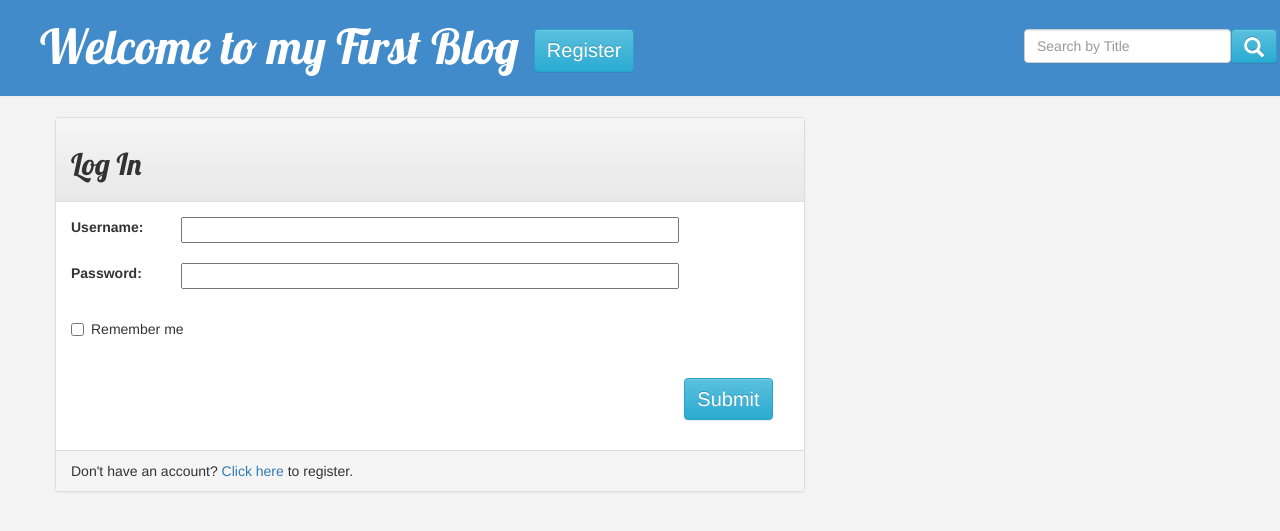
After one commit to hemantmiddha14/django-blog, a Django app: page /login_user/ in a window 1280 px wide. The commit adds this page. Shown: the top 531 px of the page. Run offline with Django 3.2, Linux system fonts and the light colour scheme; some libraries are stand-ins or nearby versions.

Commit message:
login and registration page

```diff
--- /dev/null
+++ b/account/templates/account/login.html
@@ -0,0 +1,46 @@
+{% extends 'blog/base.html' %}
+
+{% block content %}
+
+    <div class="panel panel-default">
+        <div class="panel-heading"><h2>Log In</h2></div>
+            {% if error_message %}
+                <p><strong>{{ error_message }}</strong></p>
+            {% endif %}
+        <div class="panel-body">
+            <form action="{% url 'account:login_user' %}" method="post">
+                {% csrf_token %}
+                <div class="row">
+                    <div class="col-md-2">
+                    <b>Username: </b>
+                    </div>
+                    <input type="text" class="col-md-8">
+
+                </div>
+                <br>
+                <div class="row">
+                    <div class="col-md-2">
+                    <b>Password: </b>
+                    </div>
+                    <input type="password" class="col-md-8">
+                </div>
+                <br>
+                <div class="row">
+                    <div class="col-md-10">
+                        <div class="checkbox">
+                        <label><input type="checkbox" name="remember"> Remember me</label>
+                        </div>
+                    </div>
+                </div>
+                <div class="form-group">
+                  <div class="col-md-offset-2 col-md-10">
+                    <button type="submit" class="btn btn-info">Submit</button>
+                  </div>
+                </div>
+            </form>
+        </div>
+        <div class="panel-footer">
+            Don't have an account? <a href="{% url 'account:register' %}">Click here</a> to register.
+        </div>
+    </div>
+{% endblock %}
--- a/account/urls.py
+++ b/account/urls.py
@@ -1,10 +1,11 @@
 from django.conf.urls import url
 from . import views
+from django.http import HttpResponse, HttpRequest
 
 app_name = 'account'
 
 urlpatterns = [
+    url(r'^register/$', views.register, name='register'),
 	url(r'^login_user/$', views.login_user, name='login_user'),
     url(r'^logout_user/$', views.logout_user, name='logout_user'),
-    url(r'^register/$', views.register, name='register'),
 ]
--- a/account/views.py
+++ b/account/views.py
@@ -1,28 +1,30 @@
 from django.shortcuts import render, redirect
 from django.contrib.auth import authenticate, login, logout
 from .forms import UserForm
-
+from django.contrib import messages
+from blog.models import Post
 
 def login_user(request):
     if request.method == "POST":
         username = request.POST['username']
         password = request.POST['password']
         user = authenticate(username=username, password=password)
-        if user is not None:
+        if user is not None :
             login(request, user)
-            posts = Post.objects.filter(user=request.user)
-            return render(request, 'blog/blog/post_list.html', {'albums': albums})
+            return redirect("post_list")
+            # posts = Post.objects.filter(user=request.user)
+            # return render(request, 'blog/post_list.html', {'posts': posts})
         else:
-            return render(request, 'account/login.html', {'error_message': 'Invalid login'})
+            return render(request, 'account/login.html', {'error_message': '*Username or Password is incorrect'})
     return render(request, 'account/login.html')
 
 def logout_user(request):
     logout(request)
     form = UserForm(request.POST or None)
-    return render(request, 'music/login.html', {'form': form})
+    return render(request, 'account/login.html', {'form': form})
+
 
 def register(request):
-    template_name = 'account/register.html'
     form = UserForm(request.POST or None)
     if form.is_valid():
         user = form.save(commit=False)
@@ -34,4 +36,4 @@ def register(request):
         if user is not None:
             login(request, user)
             return redirect('/')
-    return render(request, self.template_name, {'form': form})
+    return render(request, 'account/register.html', {'form': form})
--- a/blog/static/css/blog.css
+++ b/blog/static/css/blog.css
@@ -28,7 +28,7 @@
     margin-left: 40px;
 }
 
-h1 {
+h1, h2 {
 
     font-family: 'Lobster', cursive;
 }
--- a/blog/templates/blog/base.html
+++ b/blog/templates/blog/base.html
@@ -2,6 +2,7 @@
 <html>
     <head>
         <title>My first blog</title>
+        <meta charset="utf-8">
 
         <link rel="stylesheet" href="//maxcdn.bootstrapcdn.com/bootstrap/3.2.0/css/bootstrap.min.css">
         <link rel="stylesheet" href="//maxcdn.bootstrapcdn.com/bootstrap/3.2.0/css/bootstrap-theme.min.css">
@@ -20,10 +21,11 @@
                       <div class="form-group">
                           <li class=""><input type="text" placeholder="Search by Title" class="form-control" name="search"></li>
                           <li class=""><button type="submit" class="btn btn-info"><span class="glyphicon glyphicon-search"></span></button></li>
-                          <li class=""><a href="{% url 'account/register' %}" class="btn">Register</a></li>
 
                       </div>
                     </form>
+                     <li class=""><a href="{% url 'register' %}"><span class="btn btn-info">Register</span></a></li>
+
           </ul>
       </div>
       <div class="content container">
--- a/blog/urls.py
+++ b/blog/urls.py
@@ -1,5 +1,6 @@
 from django.conf.urls import url
 from . import views
+from account import views as account_view
 
 urlpatterns = [
     url(r'^$', views.post_list, name='post_list'),
@@ -7,6 +8,6 @@ urlpatterns = [
     url(r'^post/new/$', views.post_new, name='post_new'),
     url(r'^post/(?P<pk>\d+)/edit/$', views.post_edit, name='post_edit'),
     url(r'^post/(?P<pk>\d+)/del/$', views.post_del, name='post_del'),
-    url(r'^register/$', account:views.register, name='register'),
+    url(r'^register/$', account_view.register, name='register'),
 
 ]
```
Also changed, not shown: account/templates/account/register.html (+34 -8 lines), db.sqlite3, 1 other file.
